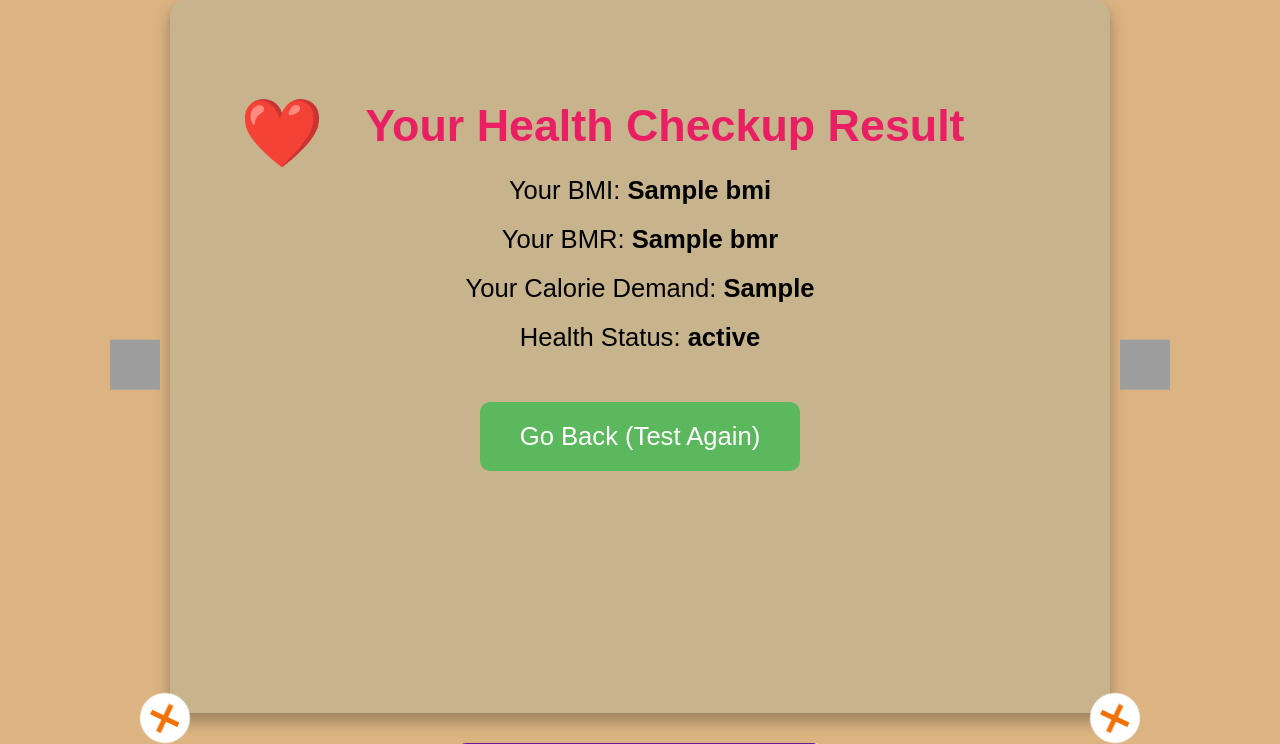
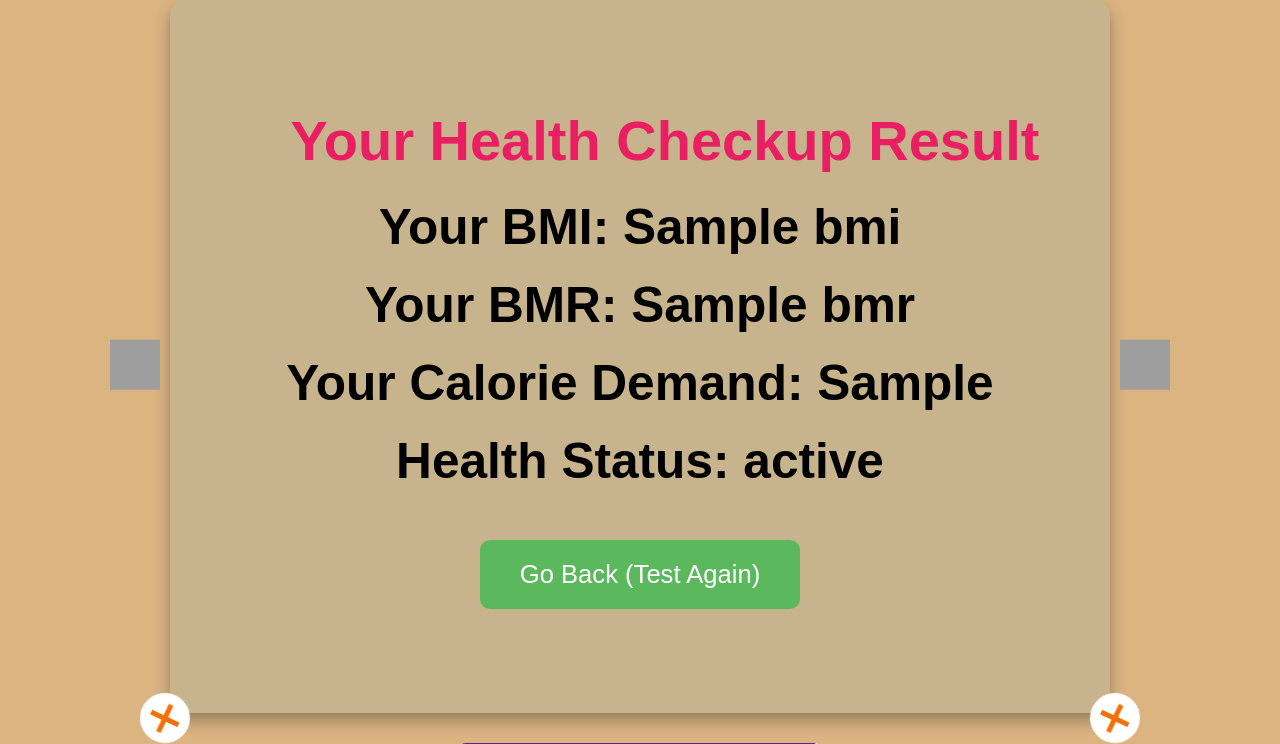
Before and after one commit to Abdullah-Siddique/Rich, a Django app: template checkup/templates/checkup/result.html in a window 1280 px wide. Shown: the top 744 px of the page. Run offline with Django 5.2, Linux system fonts and the light colour scheme; the template is opened without the code that fills it: most values are stand-ins (such as "Sample title", 1, 10 or a date in 2020); grey boxes are pictures that could not be loaded.

Commit message:
New version of Rich

```diff
--- a/checkup/templates/checkup/checkup.html
+++ b/checkup/templates/checkup/checkup.html
@@ -15,7 +15,7 @@
             flex-direction: column;
             min-height: 100vh;
         }
-        h1, h2 {
+        h1, h4 {
             color: #0326ec;
             text-align: center;
         }
@@ -101,7 +101,7 @@
 <body>
     <div>
         <h1>Health Checkup</h1>
-        <h2>Please enter your personal information to calculate your BMI, BMR, and Calorie Demand.</h2>
+        <h4>Please enter your personal information to calculate your BMI, BMR, and Calorie Demand.</h4>
         <form method="post">
             {% csrf_token %}
             <label for="{{ form.height.id_for_label }}">Height (cm):</label>
--- a/checkup/templates/checkup/result.html
+++ b/checkup/templates/checkup/result.html
@@ -19,20 +19,13 @@
             overflow: hidden;
         }
         h1 {
-            font-size: 2.8em;
+            font-size: 3.5em;
             margin-bottom: 25px;
             color: #e91e63;
             position: relative;
             padding-left: 50px;
         }
-        h1::before {
-            content: '❤️';
-            font-size: 1.5em;
-            position: absolute;
-            left: 0;
-            top: 10px;
-            animation: bounce 2s infinite;
-        }
+
         div.result-box {
             background-color: #60b6b92a;
             padding: 70px;
@@ -81,11 +74,11 @@
         .cure-sign::before {
             transform: rotate(90deg);
         }
-        p {
-            font-size: 1.6em;
+        h2 {
+            font-size: 3.1em;
             margin: 20px 0;
         }
-        p strong {
+        h2 strong {
             color: black;
             font-weight: bold;
             animation: slideIn 1s ease-out;
@@ -158,10 +151,10 @@
         <h1>Your Health Checkup Result</h1>
         <div class="flower rose" style="top: 50%; left: -60px; transform: translateY(-50%);"></div>
         <div class="flower flower-2" style="top: 50%; right: -60px; transform: translateY(-50%);"></div>
-        <p>Your BMI: <strong>{{ bmi }}</strong></p>
-        <p>Your BMR: <strong>{{ bmr }}</strong></p>
-        <p>Your Calorie Demand: <strong>{{ calorie_demand }}</strong></p>
-        <p>Health Status: <strong>{{ health_status }}</strong></p>
+        <h2>Your BMI: <strong>{{ bmi }}</strong></h2>
+        <h2>Your BMR: <strong>{{ bmr }}</strong></h2>
+        <h2>Your Calorie Demand: <strong>{{ calorie_demand }}</strong></h2>
+        <h2>Health Status: <strong>{{ health_status }}</strong></h2>
         <a href="{% url 'checkup' %}" class="button">Go Back (Test Again)</a>
         <div class="cure-sign" style="bottom: -30px; right: -30px;">+</div>
         <div class="cure-sign" style="bottom: -30px; left: -30px;">+</div>
```
Also changed, not shown: db.sqlite3.
